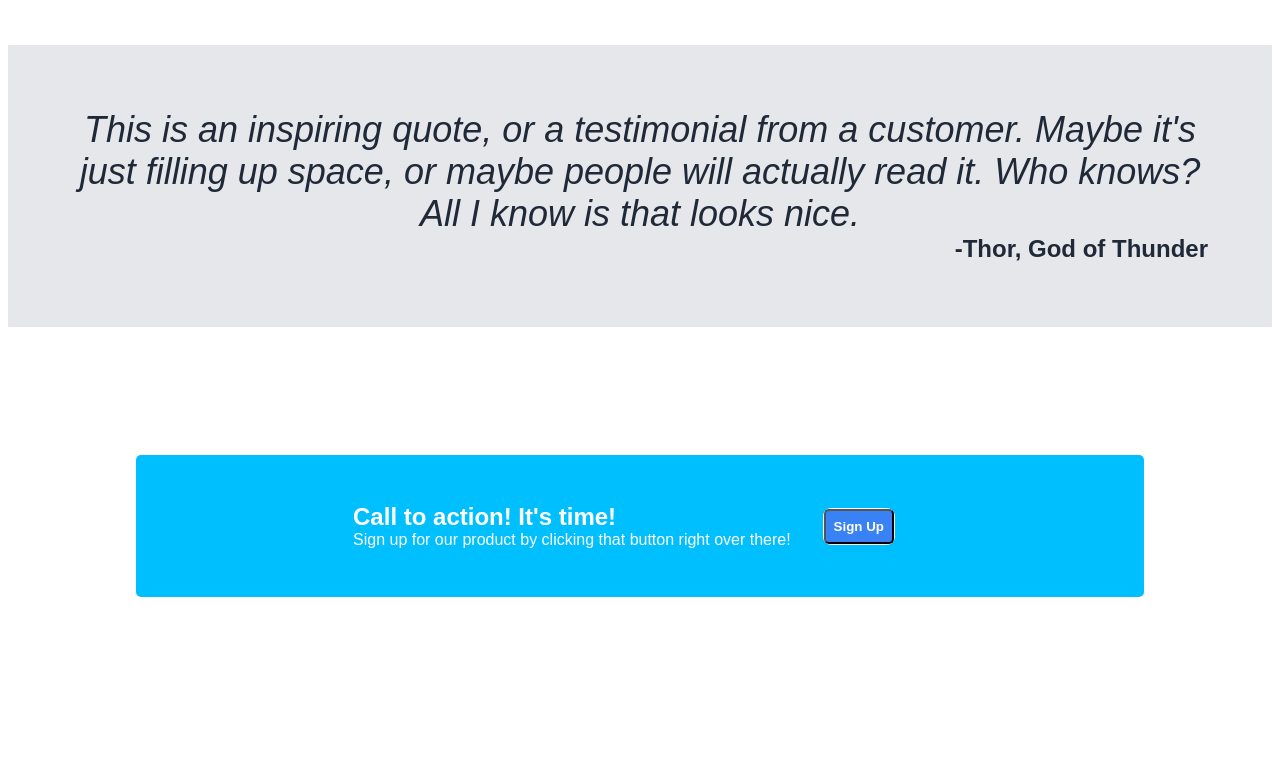
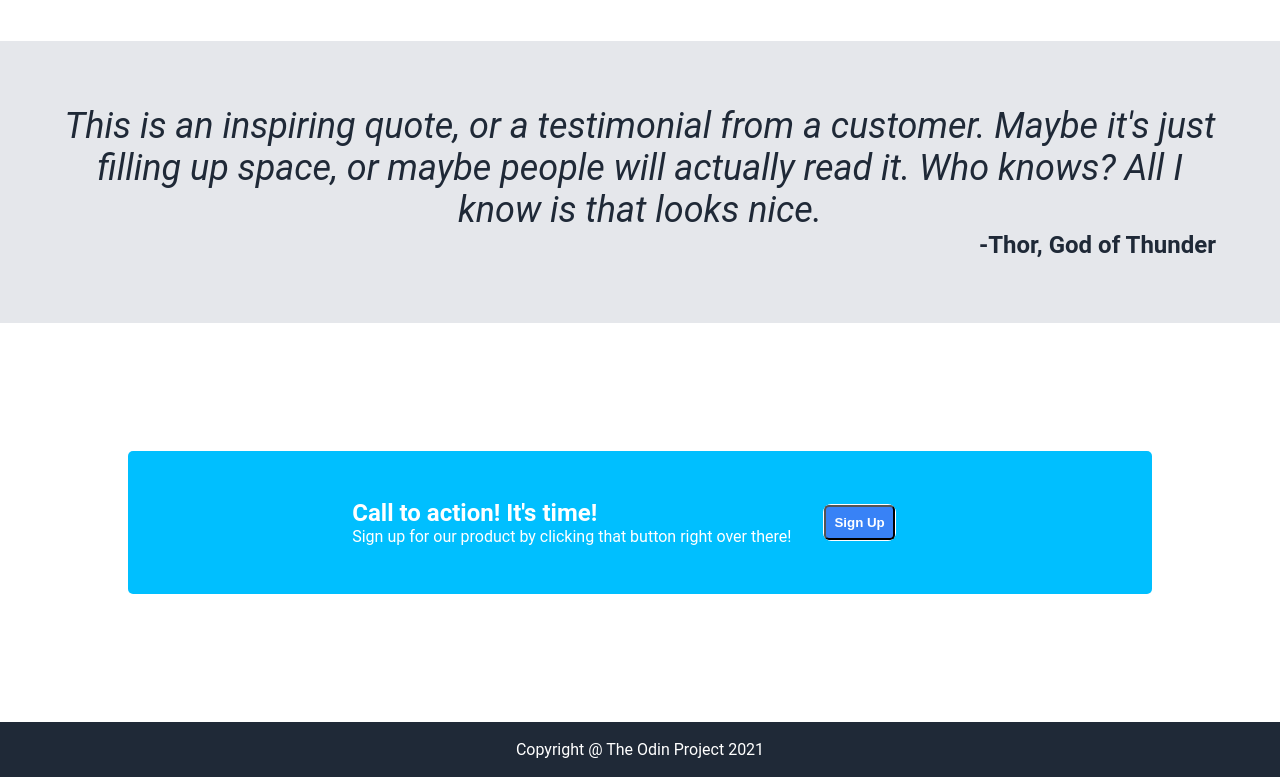
Before and after one commit to leynadm/first_landing_page, a plain HTML site: page index.html in a window 1280 px wide. Shown: the part 850-1627 px from the top of the page. Before the commit the page ends 1583 px from the top, so only its background shows below. Drawn offline with Linux system fonts and the light colour scheme.

Commit message:
Add the footer and additional minor styiling

```diff
--- a/index.html
+++ b/index.html
@@ -94,6 +94,12 @@
             </div>
         </div>
 
+        <div class="footer">
+            <div class="footer-text">
+                Copyright @ The Odin Project 2021
+            </div>
+        </div>
+
     </div>
 
 
--- a/style.css
+++ b/style.css
@@ -4,12 +4,13 @@ you'll learn about it later. */
 
 body {
     display: flex;
-    flex: 1;
     flex-direction: column;
     justify-content: space-between;
-    font-family:Arial, Helvetica, sans-serif;
+    font-family:'Roboto', Helvetica, sans-serif;
+    margin: 0px;
 }
 
+/*HEADER SECTION OF THE WEBSITE */
 .header{
     background-color: #1F2937;
     display: flex;
@@ -39,9 +40,7 @@ li {
     font-size: 24px;
 }
 
-.image-first-section {
-
-}
+/* FIRST SECTION OF THE WEBSITE */
 
 .first-section {
     display: flex;
@@ -58,9 +57,9 @@ li {
 
 }
 
-.second-sec-right-side {
-
+.second-sec-right-side img {
     margin: 32px;
+    border-radius: 8px;
 }
 
 button {
@@ -186,3 +185,12 @@ button {
 }
 
 /* Here starts the footer */
+
+.footer-text{
+    background-color: #1F2937;
+    color: white;
+    padding: 18px;
+    display: flex;
+    align-items: center;
+    justify-content: center;
+}
```
